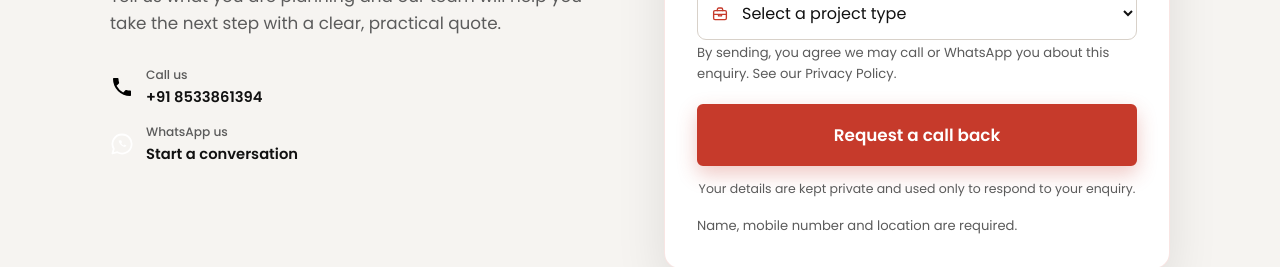
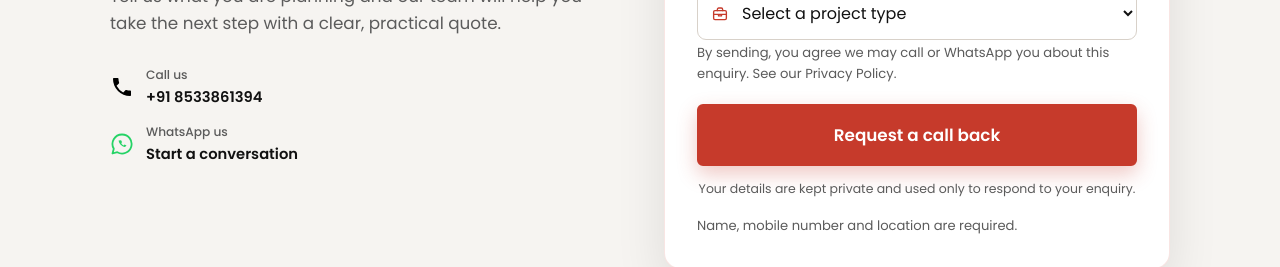
Before and after one commit to Amangitstart/Corewellinfra.in, a React (Vite) app: page / in a window 1280 px wide. Shown: the part 4420-4687 px from the top of the page. Built offline with nearby package versions, Linux system fonts and the light colour scheme; no server answers.

Commit message:
Fix contact icon colors

```diff
--- a/src/components/common/icons.jsx
+++ b/src/components/common/icons.jsx
@@ -41,8 +41,8 @@ export function WhatsAppFloatIcon() {
 export function WhatsAppButtonIcon() {
   return (
     <svg viewBox="0 0 24 24" aria-hidden="true">
-      <path style={{ fill: 'none' }} d="M12 2.5a9.5 9.5 0 0 0-8.2 14.3L2.5 21.5l4.8-1.3A9.5 9.5 0 1 0 12 2.5z" stroke="#fff" strokeWidth="1.8" strokeLinejoin="round" />
-      <path style={{ fill: '#fff' }} d="M8.6 8.4c.3 3 3.2 5.9 6.4 6.7l1.5-1.5-2-1-.9.9c-1-.4-2-1.4-2.4-2.4l.9-.9-1-2z" />
+      <path style={{ fill: 'none' }} d="M12 2.5a9.5 9.5 0 0 0-8.2 14.3L2.5 21.5l4.8-1.3A9.5 9.5 0 1 0 12 2.5z" stroke="currentColor" strokeWidth="1.8" strokeLinejoin="round" />
+      <path style={{ fill: 'currentColor' }} d="M8.6 8.4c.3 3 3.2 5.9 6.4 6.7l1.5-1.5-2-1-.9.9c-1-.4-2-1.4-2.4-2.4l.9-.9-1-2z" />
     </svg>
   );
 }
--- a/src/styles/quote-form.css
+++ b/src/styles/quote-form.css
@@ -12,7 +12,9 @@
 .quote-contact-options{display:grid;gap:12px;margin-top:28px}
 .quote-contact-options a{display:flex;align-items:center;gap:12px;width:max-content;max-width:100%;color:var(--ink);font-weight:600}
 .quote-contact-options a:hover{color:var(--red)}
-.quote-contact-options svg{width:24px;height:24px;flex:none;color:var(--red)}
+.quote-contact-options svg{width:24px;height:24px;flex:none}
+.quote-contact-options a:first-child svg{color:#2563EB}
+.quote-contact-options a:nth-child(2) svg{color:#25D366}
 .quote-contact-options span{display:flex;flex-direction:column;font-size:.92rem}
 .quote-contact-options small{color:var(--grey);font-size:.76rem;font-weight:500;margin-bottom:2px}
 form{box-shadow:0 20px 50px rgba(0,0,0,.1);transition:opacity .5s,transform .5s}
```
